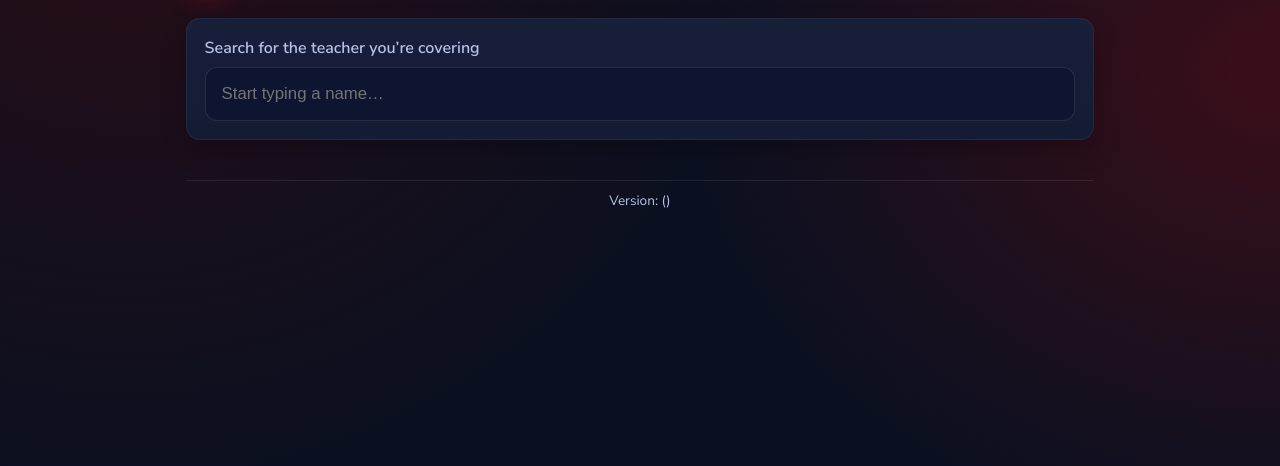
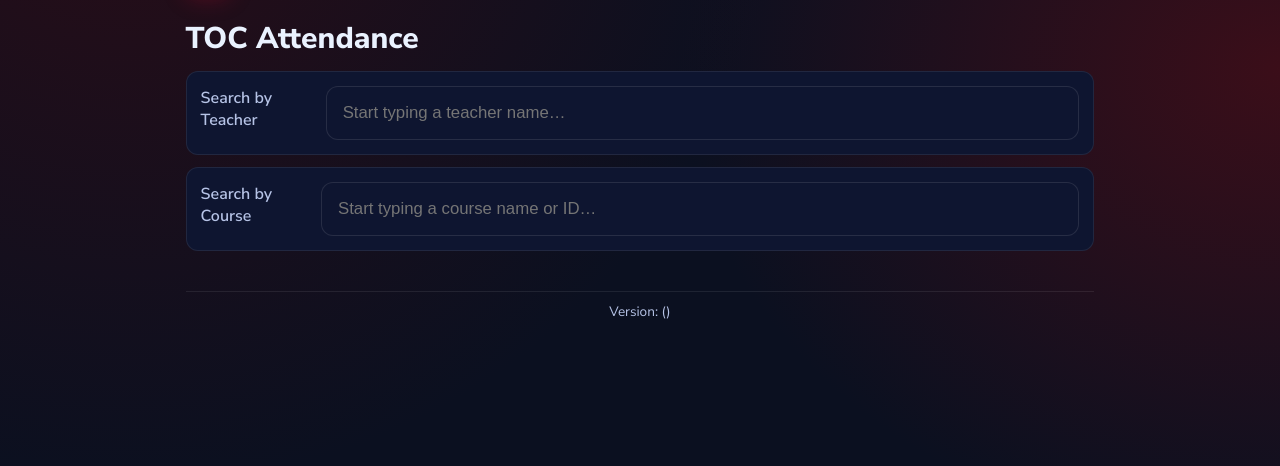
Before and after one commit to brockton-school/bps_internal_tools, a Python web app: template bps_internal_tools/templates/index.html in a window 1280 px wide. Shown: the part 92-558 px from the top of the page. Run offline with Jinja, Linux system fonts and the light colour scheme; the template is opened without the code that fills it, so the values that code supplies are empty.

Commit message:
add support for course search and short cut buttons

```diff
--- a/bps_internal_tools/static/styles.css
+++ b/bps_internal_tools/static/styles.css
@@ -280,6 +280,15 @@ label {
   background: rgba(186, 12, 47, .15);
 }
 
+.autocomplete { margin-top: 6px; border: 1px solid var(--border); border-radius: 8px; overflow: hidden; background: var(--surface); }
+.autocomplete:empty { display: none; }
+.ac-item { display: block; width: 100%; text-align: left; padding: 10px 12px; border: none; background: transparent; cursor: pointer; }
+.ac-item:hover, .ac-item:focus { background: var(--hover); outline: none; }
+.row.wrap { display: flex; flex-wrap: wrap; gap: 8px; align-items: center; }
+.btn.small { padding: 6px 10px; font-size: 0.9rem; }
+.mt-12 { margin-top: 12px; }
+.fw-600 { font-weight: 600; }
+
 /* ===== Lists (students) ===== */
 .grid {
   display: grid;
--- /dev/null
+++ b/bps_internal_tools/static/toc.js
@@ -0,0 +1,105 @@
+// static/toc.js
+(function () {
+  function debounce(fn, ms) {
+    let t;
+    return function (...args) {
+      clearTimeout(t);
+      t = setTimeout(() => fn.apply(this, args), ms);
+    };
+  }
+
+  function wireAutocomplete({ input, results, endpoint, onSelect }) {
+    if (!input || !results || !endpoint) return;
+
+    let lastQ = "";
+    const fetchResults = debounce(async () => {
+      const q = (input.value || "").trim();
+      if (!q || q === lastQ) {
+        results.innerHTML = "";
+        return;
+      }
+      lastQ = q;
+
+      try {
+        const url = new URL(endpoint, window.location.origin);
+        url.searchParams.set("q", q);
+        const res = await fetch(url, { headers: { "Accept": "application/json" } });
+        if (!res.ok) throw new Error("bad response");
+        const data = await res.json();
+        if (!Array.isArray(data) || data.length === 0) {
+          results.innerHTML = "";
+          return;
+        }
+        results.innerHTML = data
+          .map(
+            (item) => `
+              <button type="button" class="ac-item" data-id="${item.id}" data-name="${item.name}">
+                ${item.name}
+              </button>`
+          )
+          .join("");
+      } catch (e) {
+        console.error("autocomplete fetch failed:", e);
+        results.innerHTML = "";
+      }
+    }, 180);
+
+    input.addEventListener("input", fetchResults);
+    input.addEventListener("focus", fetchResults);
+    document.addEventListener("click", (e) => {
+      if (!results.contains(e.target) && e.target !== input) {
+        results.innerHTML = "";
+      }
+    });
+
+    results.addEventListener("click", (e) => {
+      const btn = e.target.closest(".ac-item");
+      if (!btn) return;
+      const id = btn.getAttribute("data-id");
+      const name = btn.getAttribute("data-name");
+      onSelect({ id, name });
+      results.innerHTML = "";
+    });
+  }
+
+  document.addEventListener("DOMContentLoaded", () => {
+    const cfg = document.getElementById("toc-config");
+    if (!cfg) {
+      console.warn("toc-config element not found; endpoints missing");
+      return;
+    }
+
+    const ENDPOINTS = {
+      searchTeachers: cfg.dataset.searchTeachers,
+      searchCourses:  cfg.dataset.searchCourses,
+      goCourse:       cfg.dataset.goCourse
+    };
+
+    // Teacher autocomplete
+    wireAutocomplete({
+      input: document.getElementById("teacher-search"),
+      results: document.getElementById("teacher-results"),
+      endpoint: ENDPOINTS.searchTeachers,
+      onSelect: ({ id, name }) => {
+        // If you have a teacher->course selection page, change this accordingly:
+        // e.g., window.location.href = cfg.dataset.selectCoursesForTeacher + "?teacher_id=" + encodeURIComponent(id) + ...
+        // For now, just store selection in the field:
+        document.getElementById("teacher-search").value = name;
+        // TODO: navigate if desired
+      },
+    });
+
+    // Course autocomplete
+    wireAutocomplete({
+      input: document.getElementById("course-search"),
+      results: document.getElementById("course-results"),
+      endpoint: ENDPOINTS.searchCourses,
+      onSelect: ({ id, name }) => {
+        const url = new URL(ENDPOINTS.goCourse, window.location.origin);
+        url.searchParams.set("course_id", id);
+        url.searchParams.set("course_name", name);
+        window.location.href = url.toString();
+      },
+    });
+  });
+})();
--- a/bps_internal_tools/templates/index.html
+++ b/bps_internal_tools/templates/index.html
@@ -1,27 +1,47 @@
 {% extends "base.html" %}
-{% block title %}Select Teacher · TOC Attendance{% endblock %}
+{% block title %}TOC Attendance{% endblock %}
+
 {% block content %}
-  <div class="card">
-    <label for="q">Search for the teacher you’re covering</label>
-    <div class="ac-wrap">
-      <input id="q" class="input" type="text" placeholder="Start typing a name…" autocomplete="off" aria-autocomplete="list" aria-controls="ac" aria-expanded="false">
-      <div id="ac" class="ac-list" role="listbox"></div>
+<div class="page">
+  <h1 class="h3 m-0">TOC Attendance</h1>
+
+  <!-- Make endpoints available to the static JS via data-* -->
+  <div id="toc-config"
+       data-search-teachers="{{ url_for('toc.search_teachers') }}"
+       data-search-courses="{{ url_for('toc.search_courses') }}"
+       data-go-course="{{ url_for('toc.go_direct_course') }}"></div>
+
+  <!-- Shortcut buttons -->
+  {% if preset_courses %}
+  <div class="tile mt-12">
+    <div class="row wrap gap-8">
+      {% for pc in preset_courses %}
+      <a class="btn small"
+         href="{{ url_for('toc.go_direct_course', course_id=pc.course_id, course_name=pc.label) }}">
+        {{ pc.label }}
+      </a>
+      {% endfor %}
     </div>
-    <button id="clearBtn" class="btn secondary" type="button" style="display:none;">Clear</button>
-    <div id="searchMsg" class="notice" style="display:none;"></div>
   </div>
+  {% endif %}
+
+  <!-- Search by Teacher -->
+  <div class="tile mt-12">
+    <label class="fw-600">Search by Teacher</label>
+    <input id="teacher-search" class="input" placeholder="Start typing a teacher name…" autocomplete="off">
+    <div id="teacher-results" class="autocomplete"></div>
+  </div>
+
+  <!-- Search by Course -->
+  <div class="tile mt-12">
+    <label class="fw-600">Search by Course</label>
+    <input id="course-search" class="input" placeholder="Start typing a course name or ID…" autocomplete="off">
+    <div id="course-results" class="autocomplete"></div>
+  </div>
+</div>
 {% endblock %}
+
 {% block scripts %}
-<script src="{{ url_for('static', filename='app.js') }}"></script>
-<script>
-  setupTeacherSearch({
-    inputId: 'q',
-    listId: 'ac',
-    clearId: 'clearBtn',
-    searchUrl: '{{ url_for("toc.search_teachers") }}',
-    onPick: (teacher) => {
-      window.location.href = "{{ url_for('toc.select_course', teacher_id='__ID__') }}".replace('__ID__', encodeURIComponent(teacher.id));
-    }
-  });
-</script>
+  {{ super() }}
+  <script src="{{ url_for('static', filename='toc.js') }}" defer></script>
 {% endblock %}
```
Also changed, not shown: bps_internal_tools/services/queries.py (+34 -0 lines), bps_internal_tools/toc_attendance/routes.py (+49 -5 lines).
